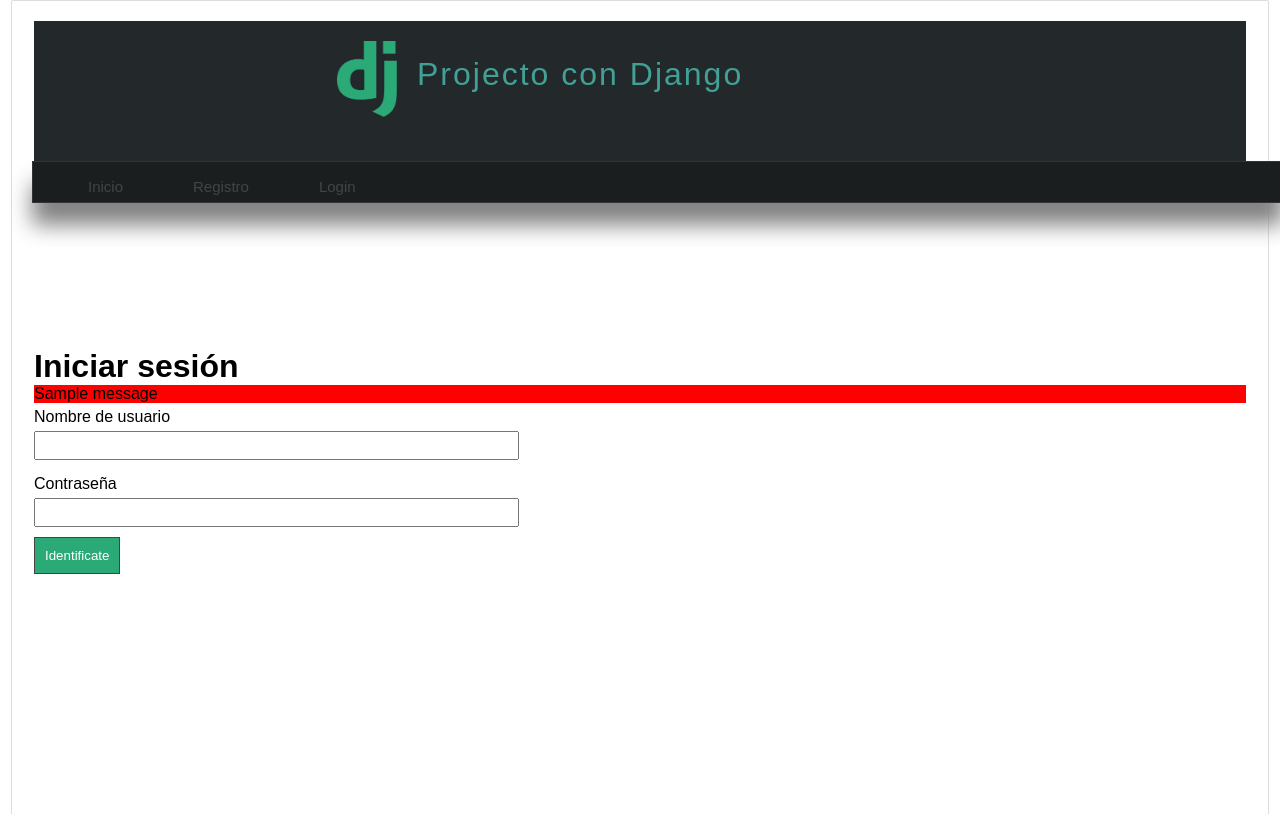
After one commit to mayorgas1996/ProyectoDjango, a Django app: page /login/ in a window 1280 px wide. The commit adds this page. Shown: the top 814 px of the page. Run offline with Django 3.2, Linux system fonts and the light colour scheme; one stand-in notice (Sample message) is shown.

Commit message:
Registro e Inicio de sesión
Además se adapta la barra de navegación en función de si el usuario está logueado o no.

```diff
--- a/main_app/static/css/styles.css
+++ b/main_app/static/css/styles.css
@@ -63,7 +63,11 @@ body{
 
 }
 
-.box form input[type="text"], .box form textarea, .box form select{
+.box form input[type="text"],
+.box form input[type="email"],
+.box form input[type="password"],
+.box form textarea,
+.box form select{
     width: 100%;
     margin-bottom: 10px;
 }
@@ -218,7 +222,7 @@ nav > ul > li:hover > ul > li:hover a{
     color: white;
 }
 
-.message{
+.message .alert-success .alert{
 
     padding: 20px;
     background: #1f7e58;
@@ -226,6 +230,10 @@ nav > ul > li:hover > ul > li:hover a{
     text-align: center;
     margin-bottom: 10px;
 
+}
+
+.alert-warning{
+    background: red;
 }
 
 .title{
--- a/main_app/templates/layouts/layout.html
+++ b/main_app/templates/layouts/layout.html
@@ -28,6 +28,7 @@
                     <a href="{% url 'inicio' %}">Inicio</a>
                 </li>
 
+                {% if user.email %}
                 <li>
                     <a href="{% url 'list_articles' %}">Categorías</a>
                     <ul>
@@ -45,9 +46,14 @@
                     </li>
                 {% endfor %}
 
+                {% else %}
                 <li>
                     <a href="{% url 'register' %}">Registro</a>
                 </li>
+                <li>
+                    <a href="{% url 'login' %}">Login</a>
+                </li>
+                {% endif %}
 
             </ul>
 
--- /dev/null
+++ b/main_app/templates/users/login.html
@@ -0,0 +1,31 @@
+{% extends 'layouts/layout.html'%}
+
+
+{% block title%} {{title}} {% endblock %}
+
+{% block content %}
+    <h1>{{title}}</h1>
+
+    {% if messages %}
+
+        {%for message in messages%}
+            <div class="message alert-warning">
+                {{message}}
+            </div>
+        {%endfor%}
+
+    {% endif %}
+
+    <form method="post" action="">
+        {% csrf_token %}
+
+        <label for="username">Nombre de usuario</label>
+        <input type="text" name="username"/>
+
+        <label for="password">Contraseña</label>
+        <input type="password" name="password"/>
+
+        <input type="submit" value="Identificate"/>
+
+    </form>
+{% endblock %}
--- a/main_app/urls.py
+++ b/main_app/urls.py
@@ -5,4 +5,5 @@ urlpatterns = [
     path('inicio/', views.index, name = "inicio"),
     path('', views.index, name = "index"),
     path('registro/', views.register_page, name = "register"),
+    path('login/', views.login_page, name = "login"),
 ]
--- a/main_app/views.py
+++ b/main_app/views.py
@@ -1,5 +1,8 @@
 from django.shortcuts import render, redirect
 from django.contrib.auth.forms import UserCreationForm
+from django.contrib import messages
+from main_app.forms import RegisterForm
+from django.contrib.auth import authenticate,login, logout
 
 # Create your views here.
 
@@ -15,15 +18,15 @@ def about(request):
 
 def register_page(request):
 
-    register_form = UserCreationForm()
+    register_form = RegisterForm()
 
     if request.method == 'POST':
-        register_form = UserCreationForm(request.POST)
+        register_form = RegisterForm(request.POST)
 
         #Se guarda el usuario
         if register_form.is_valid():
             register_form.save()
-
+            messages.success(request, 'Te has registrado correctamente')
             return redirect('inicio')
 
 
@@ -31,3 +34,23 @@ def register_page(request):
         'title':'Registro',
         'register_form': register_form
     })
+
+def login_page(request):
+
+    if request.method == 'POST':
+        username = request.POST.get('username')
+        password = request.POST.get('password')
+
+        user = authenticate(request, username = username, password = password)
+
+        if user is not None:
+            login(request, user)
+            messages.success(request, 'Has iniciado sesión correctamente')
+            return redirect('inicio')
+
+        else:
+            messages.warning(request, 'No te has identificado correctamente')
+
+    return render(request, 'users/login.html',{
+        'title':'Iniciar sesión'
+    })
```
Also changed, not shown: main_app/forms.py (added, +10 -0 lines), main_app/templates/main_app/index.html (+20 -0 lines), main_app/templates/users/register.html (+12 -1 lines), db.sqlite3.
